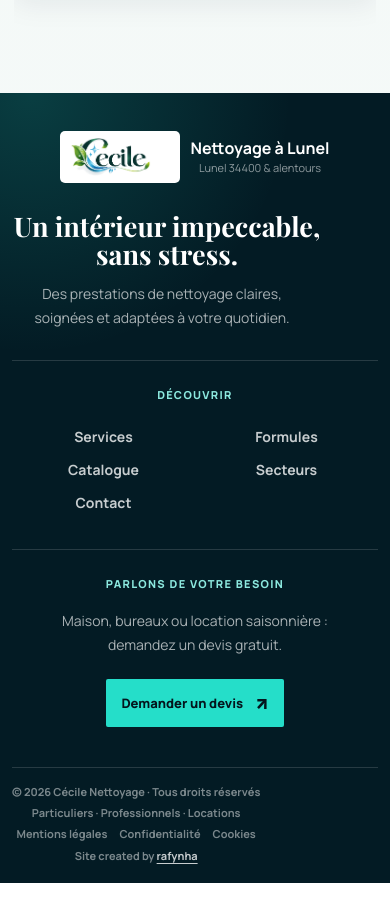
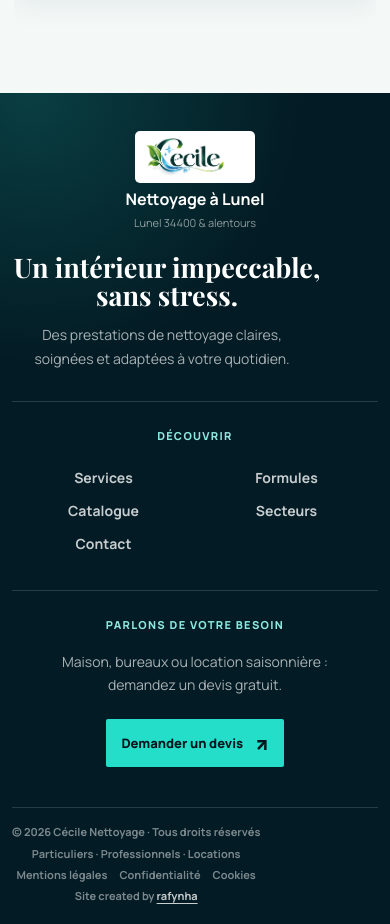
Before and after one commit to mixrafynha/C-cile-, a React (Vite) app: page / in a window 390 px wide. Shown: the part 2580-3504 px from the top of the page. Before the commit the page ends 3463 px from the top, so only its background shows below. Built offline with nearby package versions, Linux system fonts and the light colour scheme.

Commit message:
Fix mobile footer and cookie control

```diff
--- a/src/styles.css
+++ b/src/styles.css
@@ -1315,7 +1315,8 @@ a {
   position: fixed;
   z-index: 1090;
   bottom: 12px;
-  left: 12px;
+  right: 12px;
+  left: auto;
   min-height: 30px;
   border: 1px solid rgba(10, 23, 31, 0.16);
   border-radius: 4px;
@@ -1989,6 +1990,22 @@ a {
     height: 52px;
   }
 
+  .footer-logo {
+    flex-direction: column;
+    gap: 8px;
+    width: 100%;
+  }
+
+  .footer-logo span {
+    display: grid;
+    gap: 4px;
+  }
+
+  .footer-logo strong,
+  .footer-logo small {
+    text-align: center;
+  }
+
   .footer-brand h2 {
     font-size: 27px;
   }
@@ -1996,6 +2013,14 @@ a {
 }
 
 @media (max-width: 360px) {
+  .cookie-settings-button {
+    right: 8px;
+    bottom: 8px;
+    min-height: 28px;
+    padding: 0 8px;
+    font-size: 9px;
+  }
+
   .cookie-actions {
     grid-template-columns: 1fr 1fr;
   }
```
